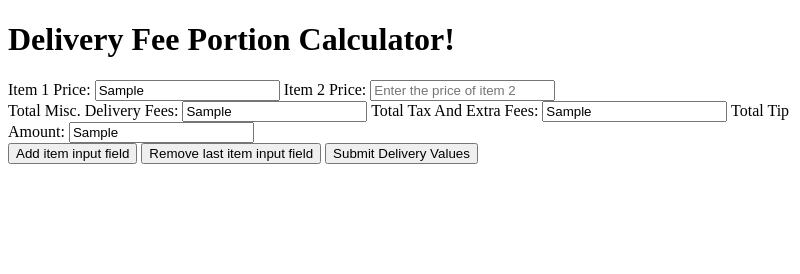
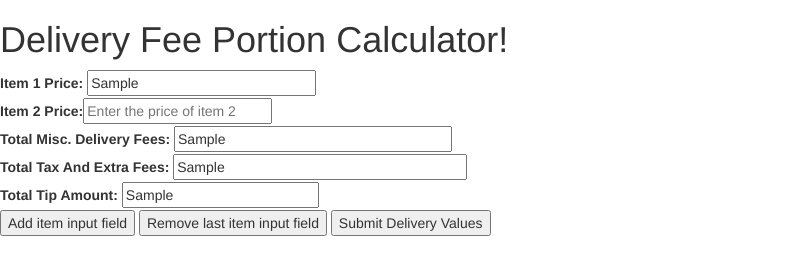
Before and after one commit to prcbass/deliveryfeeportioncalculator, an Electron app: page index.html in a window 800 px wide. Both pictures are taken after typing "Sample", "Sample", "Sample", "Sample" into the empty fields and a click on the button "Add item input field". Drawn offline with nearby package versions, Linux system fonts and the light colour scheme.

Commit message:
Add br tags to have input fields on separate rows

```diff
--- a/index.html
+++ b/index.html
@@ -3,32 +3,45 @@
   <head>
     <meta charset="UTF-8">
     <title>Delivery Fee Portion Calculator!</title>
+    <link href='./node_modules/bootstrap/dist/css/bootstrap.min.css' rel='stylesheet'>
+    <link href='./main.css' rel='stylesheet'>
   </head>
   <body>
-    <script>window.$ = window.jQuery = require('./node_modules/jquery/dist/jquery.js');</script>
+    <script>window.$ = window.jQuery = require('./node_modules/jquery/dist/jquery.min.js');</script>
     <h1>Delivery Fee Portion Calculator!</h1>
     <div id="orderInputContainer">
       <label for="itemOneInput">Item 1 Price:</label>
-      <input id="itemOneInput" type="text" placeholder="Enter the price of item 1!" autofocus></input>
+      <input id="itemOneInput" type="text" placeholder="Enter the price of item 1" autofocus></input>
     </div>
-    <div>
+    <div id="otherInputContainer">
       <label for="orderMainDeliveryFee">Total Misc. Delivery Fees: </label>
       <input id="orderMainDeliveryFee" type="text" placeholder="Enter total misc. delivery fees"></input>
+      <br>
       <label for="orderTaxAndFees">Total Tax And Extra Fees: </label>
       <input id="orderTaxAndFees" type="text" placeholder="Enter taxes and other fees field."></input>
+      <br>
       <label for="orderTip">Total Tip Amount: </label>
       <input id="orderTip" type="text" placeholder="Enter the tip amount."></input>
     </div>
-    <button id="inputAdd">Add item input field</button>
-    <button id="inputRemove">Remove last item input field</button>
-    <button id="mainSubmit">Submit Delivery Values</button>
+    <div id="buttonContainer">
+      <button id="inputAdd">Add item input field</button>
+      <button id="inputRemove">Remove last item input field</button>
+      <button id="mainSubmit">Submit Delivery Values</button>
+    </div>
     <div id="orderResultContainer">
     </div>
     <script>
       const {ipcRenderer} = require('electron');
-      let dynamicInputId, inputLabelId;
-      let dynamicInputIdStack = [], inputLabelIdStack = [];
+      //TODO:Do these still need to be at global scope? =====================
+      let dynamicInputId, inputLabelId, brId;
+      //=======================================
+      let dynamicInputIdStack = [], inputLabelIdStack = [], brIdStack = [];
       let inputCount = 1;
+
+      //set size of input fields >= to length of placeholder text
+      $('input[placeholder]').each(function () {
+        $(this).attr('size', $(this).attr('placeholder').length);
+      });
 
       $('#mainSubmit').click(function(){
         let itemOnePrice = $('#itemOneInput').val();
@@ -44,8 +57,6 @@
           itemPriceArray.push($('#' + dynamicInputId).val());
         }
 
-        console.log(itemPriceArray);
-
         let order = {
           itemPriceArray : itemPriceArray,
           orderMainDeliveryFee: orderMainDeliveryFee,
@@ -54,8 +65,6 @@
         };
 
         let resultPriceArray = ipcRenderer.sendSync('test-delivery', order);
-
-        console.log('IPC RETURNED VALUE: ' + resultPriceArray);
 
         //clear results of previous calculations
         $('#orderResultContainer').empty();
@@ -66,10 +75,12 @@
         }
       });
 
-      window.$('#inputAdd').click(function(){
+      $('#inputAdd').click(function(){
         inputCount++;
         dynamicInputId = 'dynamicInput' + inputCount;
         inputLabelId = 'inputLabel' + inputCount;
+        brId = 'br'+ inputCount;
+
 
         let inputAttributes = {};
         inputAttributes.id = dynamicInputId;
@@ -80,29 +91,34 @@
         inputLabelAttributes.for = dynamicInputId;
         let inputLabelValue = 'Item ' + inputCount + ' Price: ';
 
+        let brAttributes = {};
+        brAttributes.id = brId
+
         let input = createElement('input', inputAttributes);
         let inputLabel = createElement('label', inputLabelAttributes, inputLabelValue);
+        let br = createElement('br', brAttributes);
 
         let divToAdd = $('#orderInputContainer');
+        divToAdd.append(br);
         divToAdd.append(inputLabel);
         divToAdd.append(input);
 
         dynamicInputIdStack.push(dynamicInputId);
         inputLabelIdStack.push(inputLabelId);
+        brIdStack.push(brId);
       });
 
-      window.$('#inputRemove').click(function(){
+      $('#inputRemove').click(function(){
+        //TODO: display errors to user instead of just printing to console
         if(inputCount === 1){
           console.log('Cant remove more input fields!');
           return;
         }
 
-        $('#' + dynamicInputIdStack[dynamicInputIdStack.length - 1]).remove();
-        $('#' + inputLabelIdStack[inputLabelIdStack.length - 1]).remove();
-
+        $('#' + brIdStack.pop()).remove();
+        $('#' + dynamicInputIdStack.pop()).remove();
+        $('#' + inputLabelIdStack.pop()).remove();
         inputCount--;
-        dynamicInputIdStack.pop();
-        inputLabelIdStack.pop();
       });
 
       //elementType::String of element type
@@ -118,9 +134,6 @@
         }
 
         if(value !== null){
-          console.log('ENTERED OPTIONAL VALUE SCOPE');
-          console.log('VALUE: ' + value);
-          //element.val(value);
           element.text(value);
         }
 
--- a/main.js
+++ b/main.js
@@ -9,7 +9,8 @@ function createWindow(){
 
   win.loadURL(winPath);
 
-  win.webContents.openDevTools();
+  //to open console on application load
+  //win.webContents.openDevTools();
 
   win.on('closed', () => {
     win = null;
@@ -30,6 +31,7 @@ app.on('activate', () => {
   }
 })
 
+//TODO: Validate user input (e.g. input tax amount is less than valid tax amount)
 ipcMain.on('test-delivery', (event, arg) => {
   console.log(arg);
   let itemCount = arg.itemPriceArray.length;
@@ -51,7 +53,6 @@ ipcMain.on('test-delivery', (event, arg) => {
   let totalItemPrice = [];
 
   for(let i=0; i<itemCount; i++){
-    //console.log(i);
     console.log(parseFloat(itemPriceArray[i]) + splitDeliveryFee + splitTipFee + splitExtraFee);
     console.log(parseFloat(itemPriceArray[i]));
     console.log(splitDeliveryFee);
--- a/package.json
+++ b/package.json
@@ -21,6 +21,7 @@
     "electron": "^1.4.0"
   },
   "dependencies": {
+    "bootstrap": "^3.3.7",
     "jquery": "^3.1.1",
     "jsdom": "^9.5.0"
   }
```
Also changed, not shown: main.css (added).
